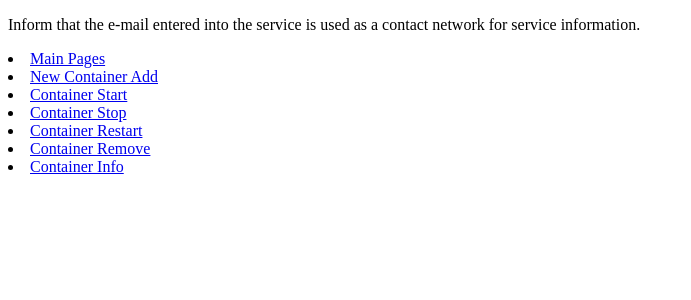
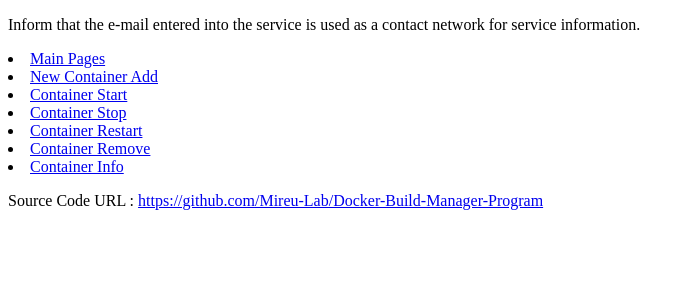
Before and after one commit to Mireu-Lab/Docker-Build-Manager-Program, a Flask app: page /add in a window 1280 px wide. Shown: the part 187-487 px from the top of the page, without its empty margins (0-691 px from the left). Run offline with Flask 2, Linux system fonts and the light colour scheme.

Commit message:
Source Code URL Express

```diff
--- a/App/templates/template.html
+++ b/App/templates/template.html
@@ -20,5 +20,7 @@
         <li><a href="/remove">Container Remove</a></li>
         <li><a href="/info">Container Info</a></li>
     </div>
+
+    <p>Source Code URL : <a href="https://github.com/Mireu-Lab/Docker-Build-Manager-Program">https://github.com/Mireu-Lab/Docker-Build-Manager-Program</a></p>
 </body>
 </html>
```
